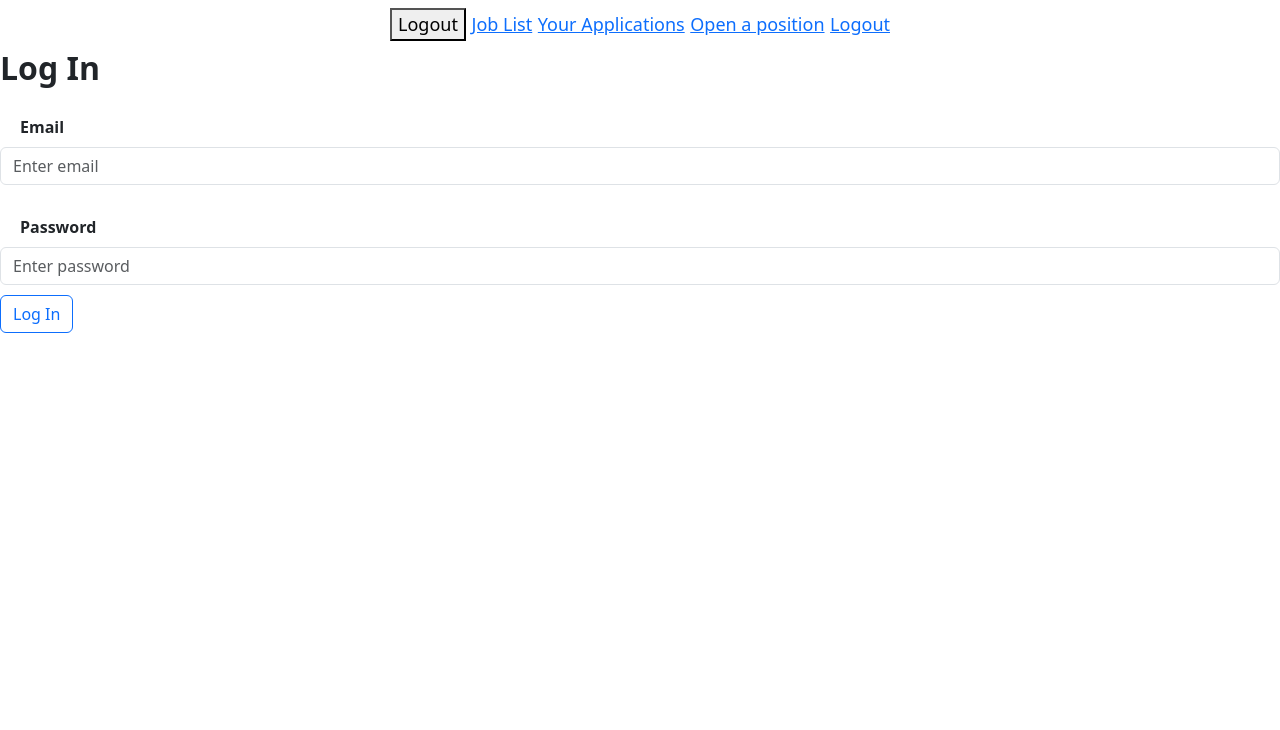
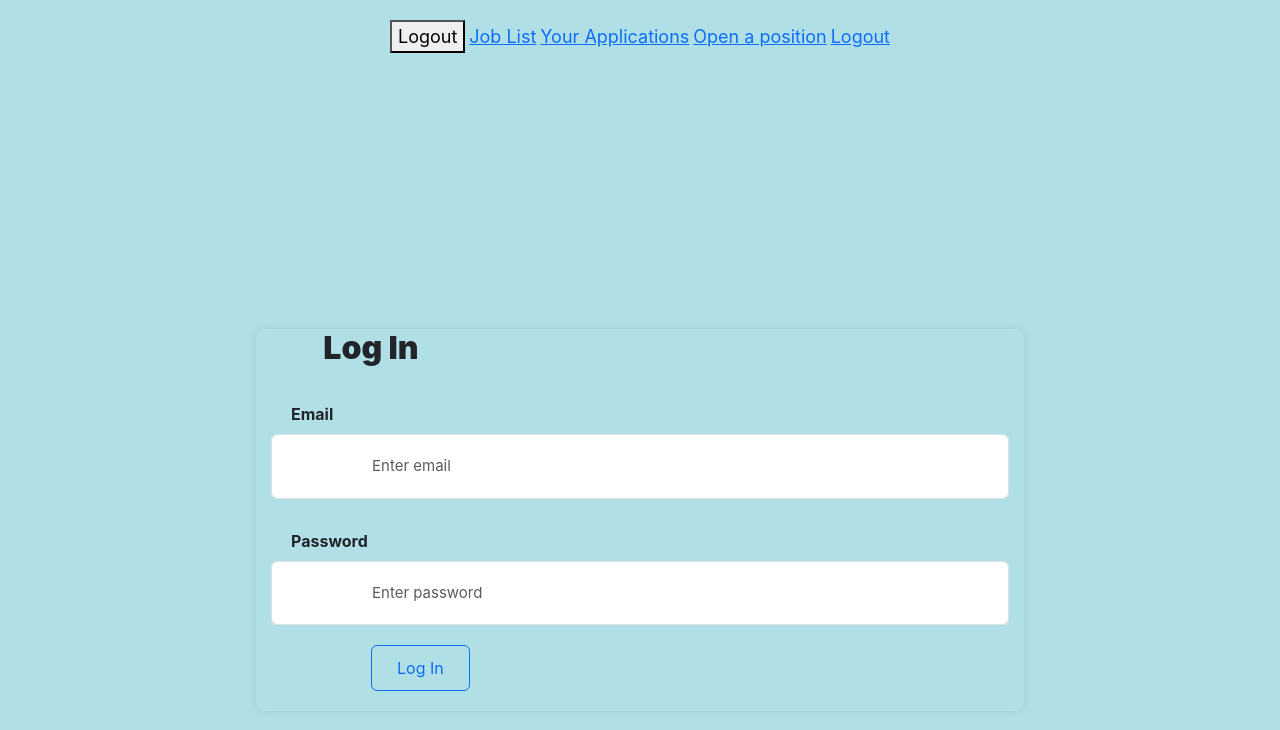
Before and after one commit to Kandedriva/final_project, a React app: page /login in a window 1280 px wide. Built offline with nearby package versions, Linux system fonts and the light colour scheme.

Commit message:
Add Bootstrap code in the CreateJob component to change the form

```diff
--- a/src/components/App.js
+++ b/src/components/App.js
@@ -12,6 +12,8 @@ import Try from "./Try";
 
 
 
+
+
 function App(){
 
 
@@ -19,6 +21,7 @@ function App(){
   return(
     <div>
 
+ {/* <Try/> */}
     <NavBar/>
 
 
--- a/src/components/ApplicationList.js
+++ b/src/components/ApplicationList.js
@@ -27,7 +27,7 @@ return(
             availability={application.availability}
 
             />)}
-            <Route exact path="/apply" component={<JobApplication />} />
+            <Route path="/apply" component={JobApplication } />
 
 
 
--- a/src/components/CreateJob.js
+++ b/src/components/CreateJob.js
@@ -1,15 +1,17 @@
-
 import React, { useState } from 'react';
 import { Form, Button } from 'react-bootstrap';
 import FloatingLabel from 'react-bootstrap/FloatingLabel';
+import { useHistory } from 'react-router-dom';
 
-/* Import Bootstrap CSS at the top */
-import 'bootstrap/dist/css/bootstrap.min.css';
+/* Import Bootstrap CSS */
 
 
 
 function CreateJob() {
+
+  // state to handle the POST request
   const [openPosition, setOpenPosition] = useState([]);
+//state to control the input
     const [newJob, setnewJob] = useState({
         company: "",
         title: "",
@@ -19,6 +21,7 @@ function CreateJob() {
         location: "",
         description: ""
       });
+//handle inputs change funsction
       function handleChange(event){
         const name = event.target.name;
         let value = event.target.value;
@@ -27,12 +30,13 @@ function CreateJob() {
           [name]: value,
         })
       }
-
+      const history = useHistory()
+//function to handle the post request
       function addNewPostion(jobs){
         setOpenPosition([...openPosition, jobs])
 
       }
-
+//POST request to create NEW JOB
       function submitJob(event){
         event.preventDefault();
         const newjobForma = {
@@ -67,7 +71,7 @@ function CreateJob() {
         location: "",
         description: ""
       })
-
+      history.push("/")
       }
   return (
     <div className="form-container info">
--- a/src/components/Welcome.js
+++ b/src/components/Welcome.js
@@ -7,11 +7,11 @@ import { useHistory } from "react-router-dom";
 function Welcome() {
   const history = useHistory();
 
-  useEffect(() => {
+  // useEffect(() => {
 
-    sessionStorage.clear();
+  //   sessionStorage.clear();
 
-  }, []);
+  // }, []);
 function logInClick(){
   history.push("/login");
 }
--- a/src/index.css
+++ b/src/index.css
@@ -193,3 +193,24 @@ label{
     .info{
       background-color: powderblue;
     }
+    .logIn{
+      box-sizing: border-box;
+      padding: 0 15px 10px 15px;
+      max-width: 60%;
+      margin: 20% auto;
+      border-radius: 10px;
+      box-shadow: 0 0 10px rgba(0, 0, 0, 0.1);
+
+    }
+    .SignIn{
+  margin: 10px 100px 10px 100px;
+  padding: 10px 25px 10px 25px;
+
+    }
+    .logH2{
+      margin: 30px 50% 2% 0;
+      max-width: 200px;
+      text-align: center;
+
+      font-weight: bold;
+    }
--- a/src/index.js
+++ b/src/index.js
@@ -1,7 +1,11 @@
+import 'bootstrap/dist/css/bootstrap.css';
+
 import React from 'react';
 import { BrowserRouter } from 'react-router-dom/cjs/react-router-dom.min';
 import ReactDOM from 'react-dom';
 import { createRoot } from 'react-dom/client';
+
+
 
 import './index.css';
 import App from './components/App';
```
Also changed, not shown: src/components/Try.js (+20 -102 lines).
